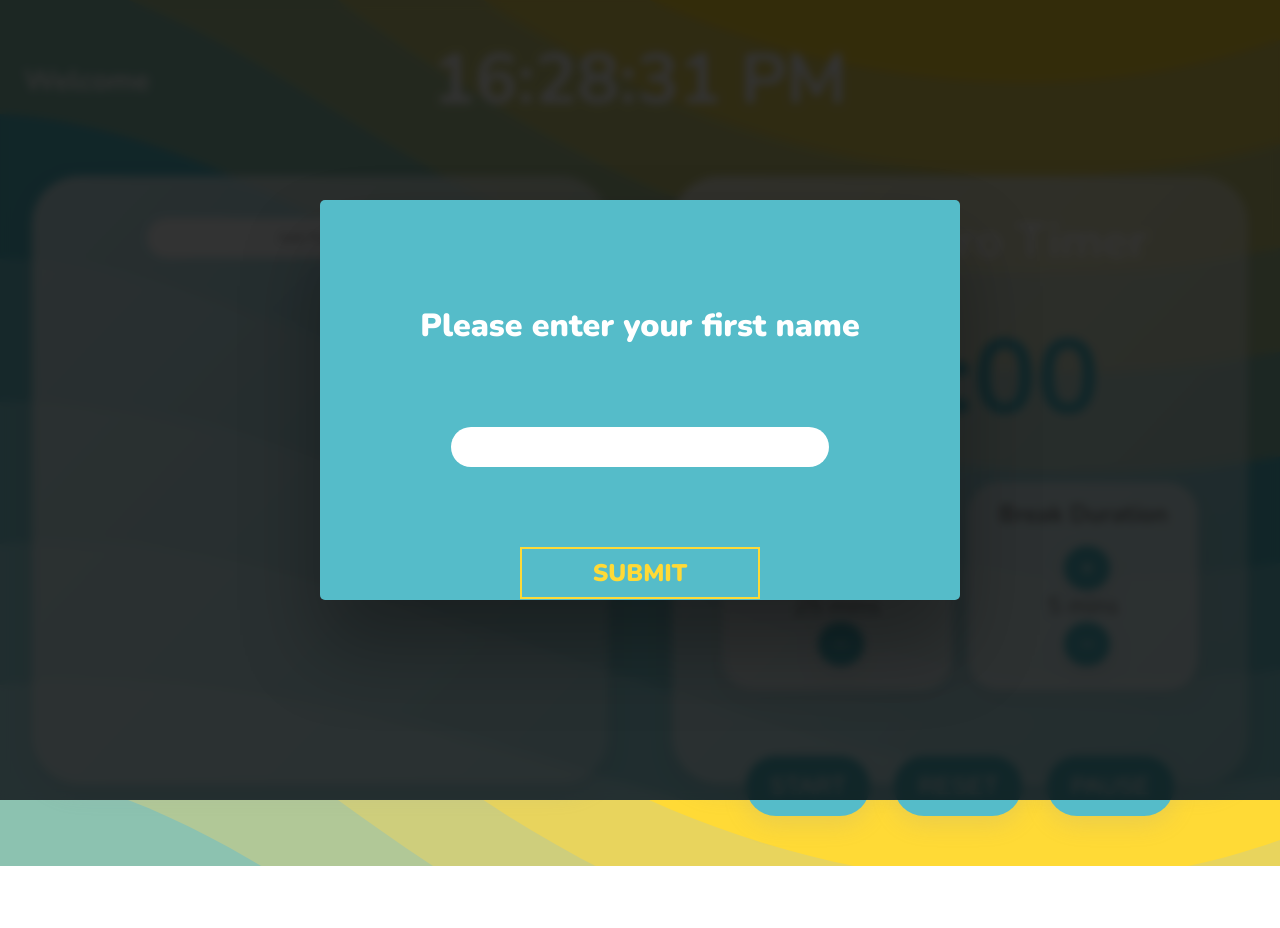
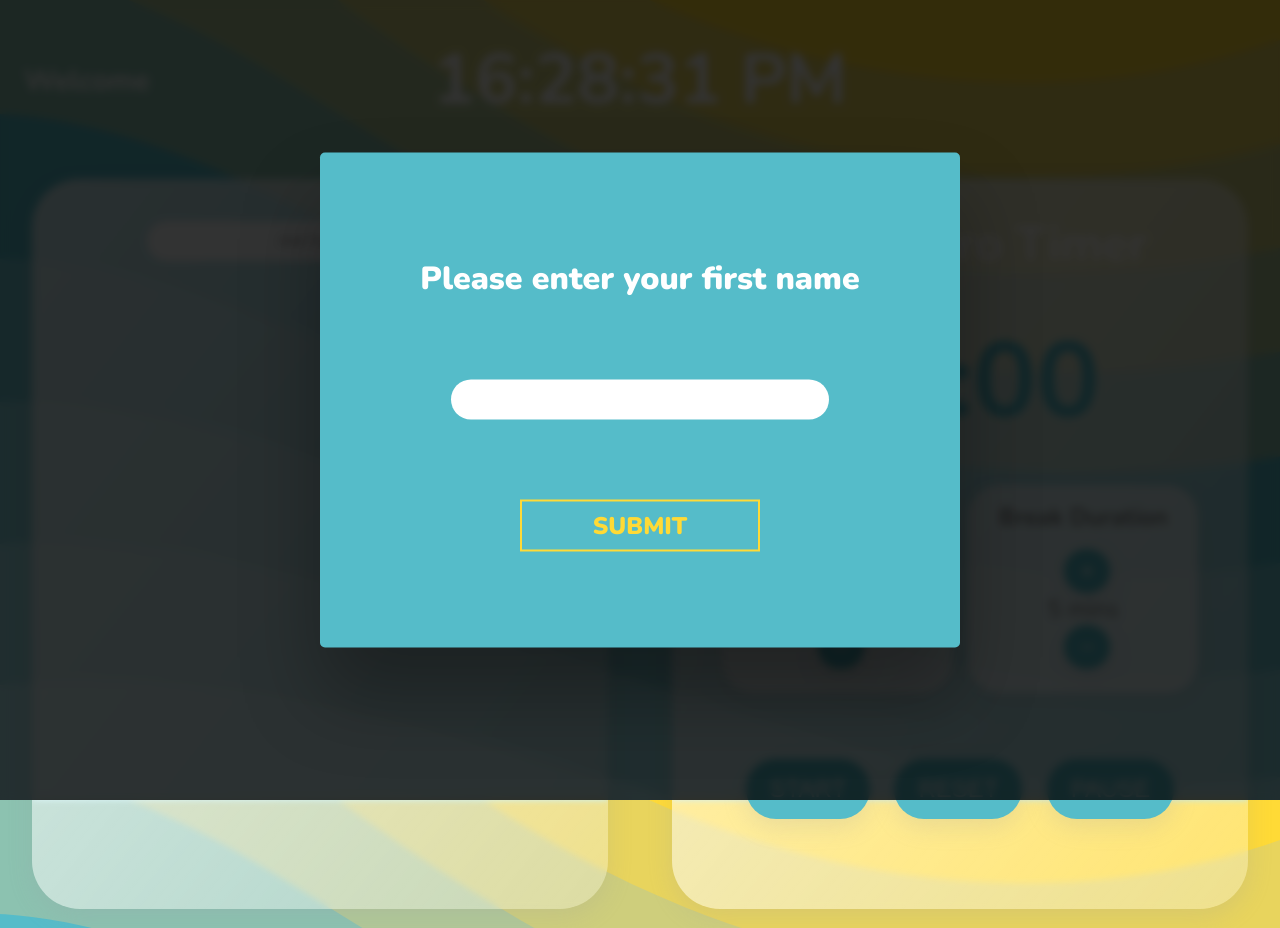
Before and after one commit to AntoninWD/Allify, a website with bundled scripts: page app.html in a window 1280 px wide. Before the commit the page ends 866 px from the top, so only its background shows below. Built offline with nearby package versions, Linux system fonts and the light colour scheme; no server answers.

Commit message:
ui bug fix

```diff
--- a/sass/app.scss
+++ b/sass/app.scss
@@ -114,7 +114,7 @@ body {
 
 .content {
   display: grid;
-  grid-template-rows: 80vh;
+  grid-template-rows: 48rem;
   grid-template-columns: 50% 50%;
   grid-template-areas: "todo pomo";
   align-items: center;
@@ -411,7 +411,7 @@ body {
   left: 50%;
   transform: translate(-50%, -50%);
   width: 50%;
-  height: 50%;
+  height: fit-content;
   background-color: $color-third;
   padding: 6rem;
   border-radius: 5px;
@@ -422,7 +422,7 @@ body {
 
   @media only screen and (max-width: $mobile-media) {
     padding: 4rem 2rem;
-    height: fit-content;
+    height: 40rem;
     width: 70%;
   }
   &__btn {
```
Also changed, not shown: sass/app.css, 1 other file.
